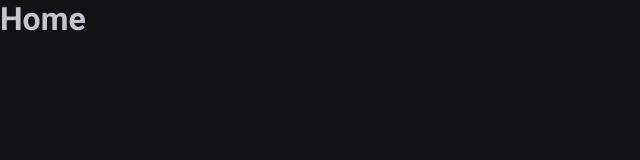
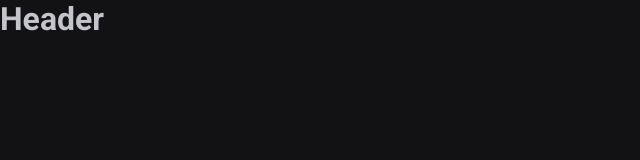
Before and after one commit to jvmaiaa/ignite-timer, a React (Vite) app: page / in a window 1280 px wide. Shown: the top 160 px of the page, without its empty margins (0-640 px from the left). Built offline with nearby package versions, Linux system fonts and the light colour scheme.

Commit message:
✨[feat]: Cria componente Header e DefaultLayout; Configura arquivo de gerenciamento de rotas.

```diff
--- /dev/null
+++ b/src/components/Header.tsx
@@ -0,0 +1,5 @@
+export const Header = () => {
+  return (
+    <h1>Header</h1>
+  );
+};
--- /dev/null
+++ b/src/layouts/DefaultLayout.tsx
@@ -0,0 +1,11 @@
+import { Outlet } from 'react-router-dom';
+import { Header } from '../components/Header';
+
+export const DefaultLayout = () => {
+  return (
+    <div>
+      <Header />
+      <Outlet /> {/*Local que será substituído pelo conteúdo da rota */}
+    </div>
+  );
+};
```
Also changed, not shown: src/router/Router.tsx (+13 -6 lines).
